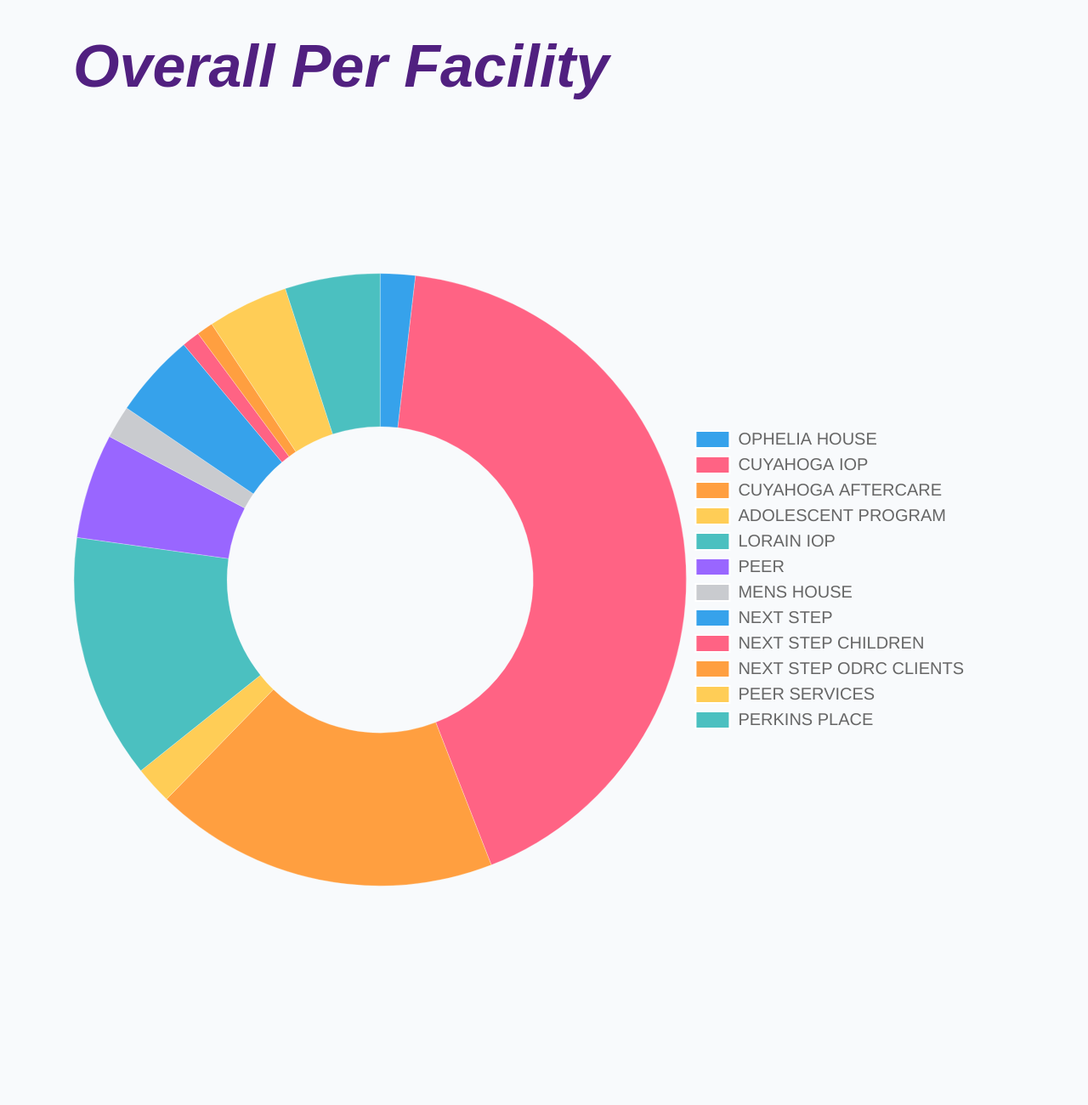
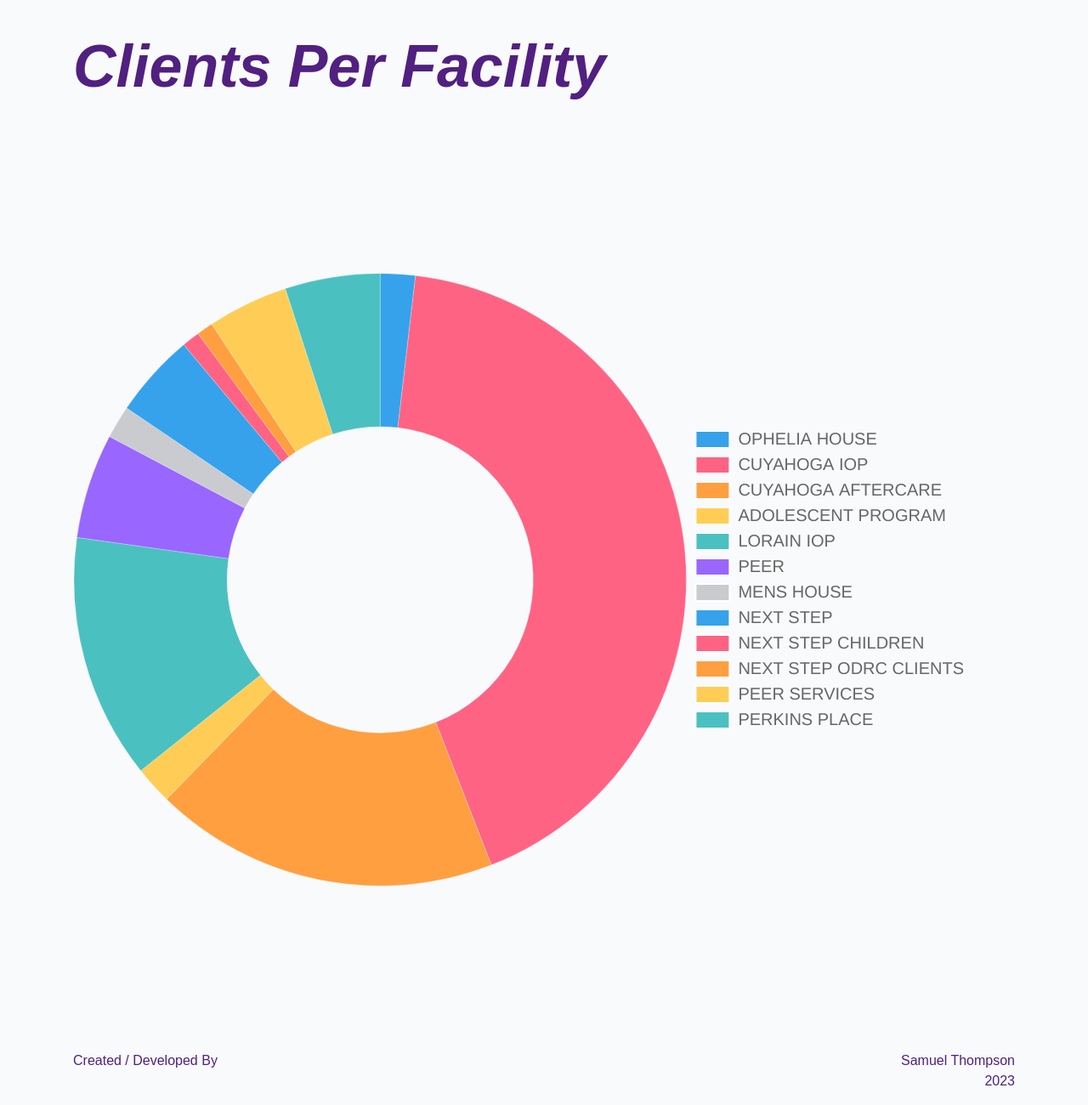
Before and after one commit to thomps9012/client_facility_display, a website: page index.html in a window 1280 px wide. Shown: the part 1772-3072 px from the top of the page at 85% size. Before the commit the page ends 3040 px from the top, so only its background shows below. Drawn offline with nearby package versions, Linux system fonts and the light colour scheme; a web font is replaced by a local one.

Commit message:
added in a footer

```diff
--- a/index.html
+++ b/index.html
@@ -53,16 +53,16 @@
         <canvas id="bar-line-canvas"></canvas>
       </article>
       <article class="mt-5" id="pie-chart">
-        <h1 class="graph-title" id="title">Overall Per Facility</h1>
+        <h1 class="graph-title" id="title">Clients Per Facility</h1>
         <canvas id="pie-canvas"></canvas>
       </article>
     </section>
     <footer class="row">
       <section class="col">
-        <p></p>
+        <p>Created / Developed By</p>
       </section>
-      <section class="col">
-        <a></a>
+      <section class="col text-end">
+        <a href="https://thomps9012-io.vercel.app" target="_blank" class="text-decoration-none">Samuel Thompson <br /> 2023</a>
       </section>
     </footer>
   </body>
--- a/style.css
+++ b/style.css
@@ -21,6 +21,7 @@
 .graph-title {
   font-style: italic;
 }
+
 
 #display-start,
 #display-end {
@@ -65,3 +66,12 @@
 .ui-slider .ui-slider-range {
   background-color: var(--main-font-color);
 }
+
+footer > section > p, a {
+  color: var(--main-font-color);
+}
+
+a:hover {
+  cursor: pointer;
+  color: var(--secondary-font-color);
+}
```
